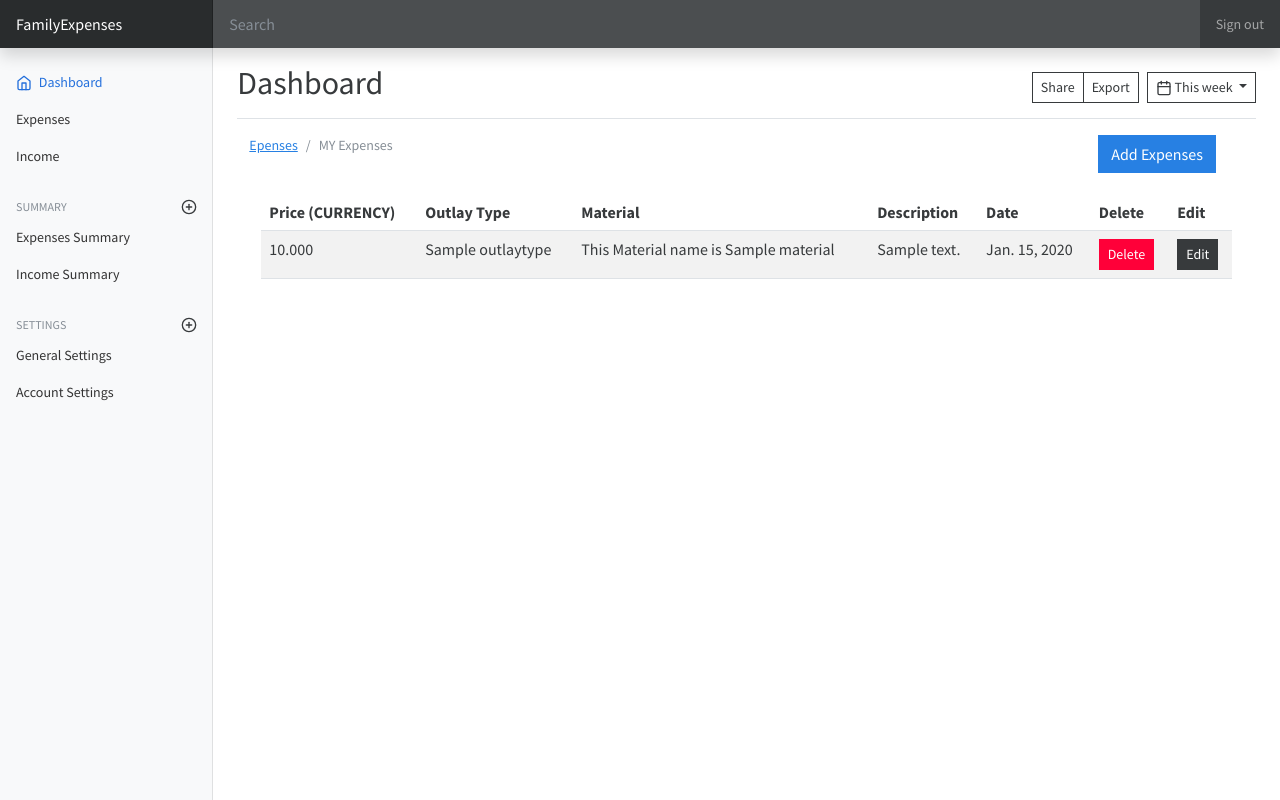
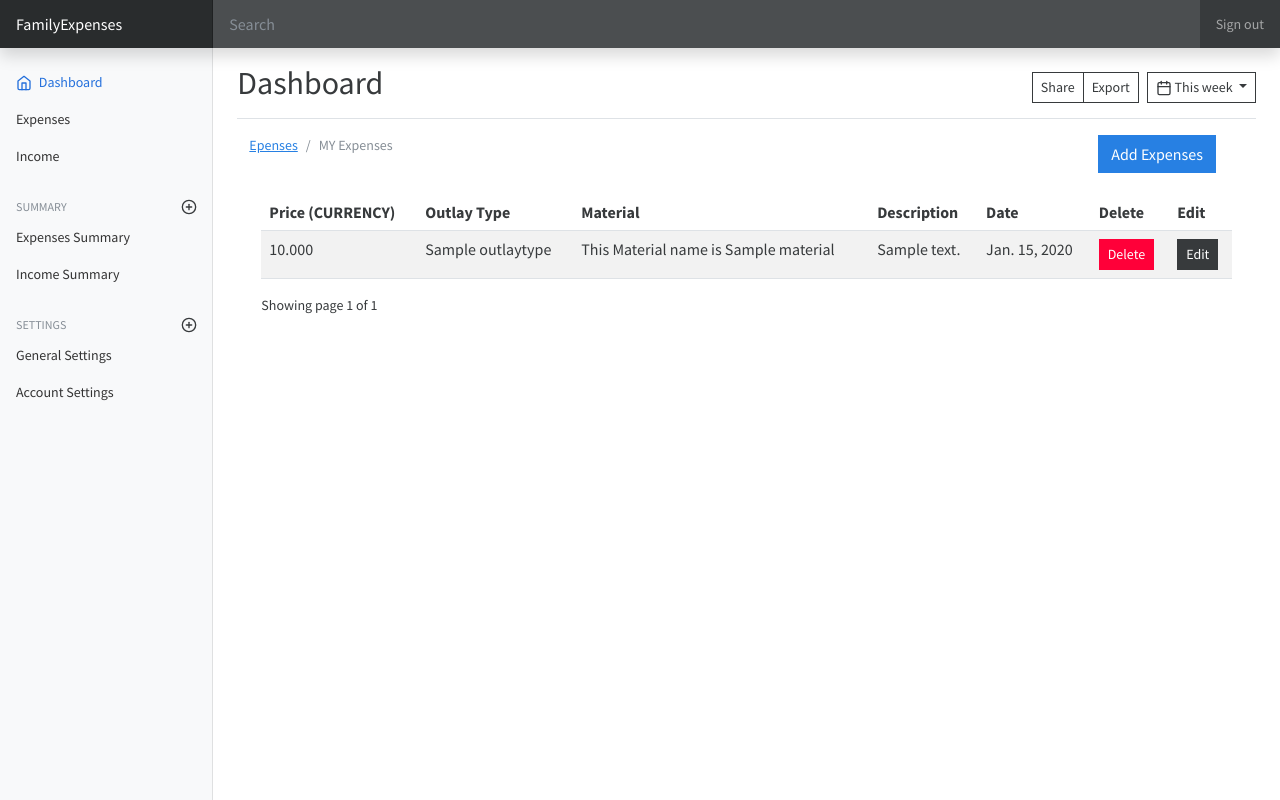
Before and after one commit to Mouiad-JRA/FamilyExpenses, a Django app: page /home/ in a window 1280 px wide. Run offline with Django 4.2, Linux system fonts and the light colour scheme; a user stored in the database is signed in; tables that the repository leaves empty hold one stand-in row (values such as "Sample post"); some libraries are stand-ins or nearby versions.

Commit message:
feat: add paginator

```diff
--- a/expense/views.py
+++ b/expense/views.py
@@ -5,12 +5,16 @@ from django.views.generic import CreateView, DetailView
 
 # from expense.forms import OutlayCreationForm, OutlayEditForm
 from expense.models import OutlayType, Material, Outlay
-
+from django.core.paginator import Paginator
 
 def index(request):
     expenses = Outlay.objects.filter(owner=request.user)
+    paginator = Paginator(expenses, 5)
+    page_number = request.GET.get('page')
+    page_obj = Paginator.get_page(paginator, page_number)
     ctx = {
-        'outlays': expenses
+        'outlays': expenses,
+        'page_obj': page_obj
     }
     return render(request, 'expenses/index.html', ctx)
 
--- a/templates/expenses/index.html
+++ b/templates/expenses/index.html
@@ -44,7 +44,7 @@
         </tr>
         </thead>
         <tbody>
-        {% for outlay in outlays %}
+        {% for outlay in page_obj %}
         <tr>
             <td>
                 {{ outlay.price }}
@@ -70,6 +70,27 @@
         {% endfor %}
         </tbody>
     </table>
+        <div class="">
+        {% trans 'Showing page' %} {{ page_obj.number }} {% trans 'of' %} {{ page_obj.paginator.num_pages }}
+        </div>
+    <ul class="pagination align-right float-right mr-auto">
+    {% if page_obj.has_previous %}
+        <li {% if page_obj.number == 1 %} class="page-item active"{% endif %}>
+        <a class="page-link" href="?page=1">&laquo; {% trans '1' %}</a>
+        </li>
+            <li class="page-item">
+        <a class="page-link" href="?page={{ page_obj.previous_page_number }}">{% trans "Previous" %}</a>
+        </li>
+    {% endif %}
+        {% if page_obj.has_next %}
+         <li class="page-item">
+        <a class="page-link" href="?page={{ page_obj.next_page_number }}">{% trans "Next" %}</a>
+        </li>
+            <li class="page-item">
+        <a class="page-link" href="?page={{ page_obj.paginator.num_pages }}">{{ page_obj.paginator.num_pages }}  &raquo;</a>
+        </li>
+            {% endif %}
+    </ul>
     {% else %}
     <h5>{% trans "You don't have any outlays yet" %}</h5>
     {% endif %}
```
